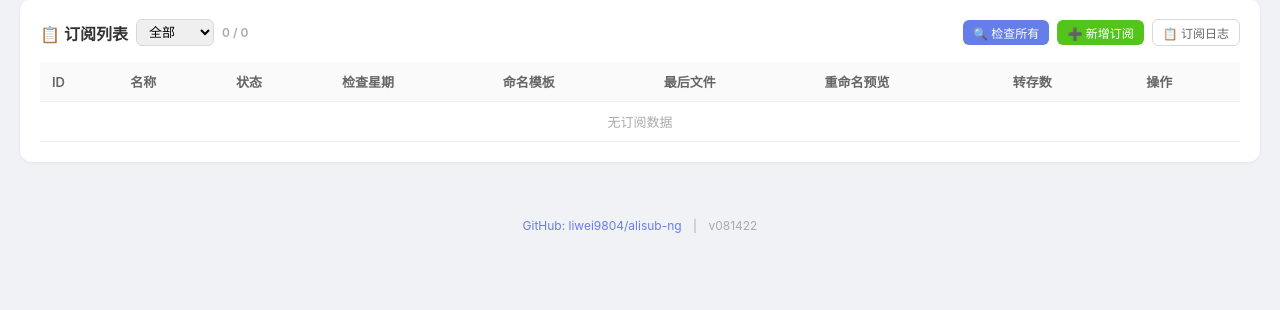
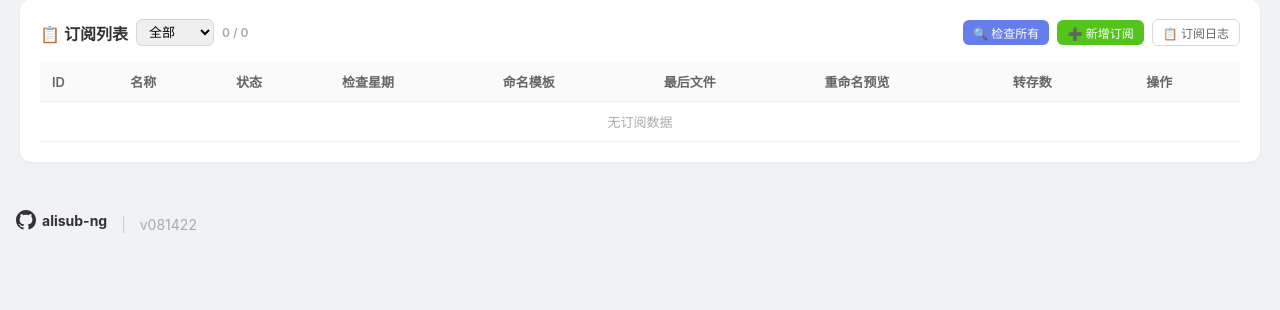
Before and after one commit to liwei9804/alisub-ng, a Flask app: page / in a window 1280 px wide. Shown: the part 259-569 px from the top of the page. Run offline with Flask 3, Linux system fonts and the light colour scheme; the visitor is signed in with stand-in values (Sample User, id 1); data that the repository does not hold is empty.

Commit message:
release: v081422 - 底部添加 GitHub logo 和版本号

```diff
--- a/templates/index.html
+++ b/templates/index.html
@@ -793,10 +793,13 @@ fetch('/api/subscriptions').then(function(r){return r.json();}).then(function(d)
   renderStats(allSubs);
 }).catch(function(){});
 </script>
-<div style="text-align:center;padding:20px 0 10px;font-size:12px;color:#aaa">
-  <a href="https://github.com/liwei9804/alisub-ng" target="_blank" style="color:#667eea;text-decoration:none">GitHub: liwei9804/alisub-ng</a>
-  <span style="margin:0 8px">|</span>
-  <span>v081422</span>
+<div style="text-align:left;padding:12px 16px;font-size:14px;color:#888">
+  <a href="https://github.com/liwei9804/alisub-ng" target="_blank" style="color:#333;text-decoration:none;display:inline-flex;align-items:center;gap:6px">
+    <svg height="20" width="20" viewBox="0 0 16 16" fill="#333"><path d="M8 0C3.58 0 0 3.58 0 8c0 3.54 2.29 6.53 5.47 7.59.4.07.55-.17.55-.38 0-.19-.01-.82-.01-1.49-2.01.37-2.53-.49-2.69-.94-.09-.23-.48-.94-.82-1.13-.28-.15-.68-.52-.01-.53.63-.01 1.08.58 1.23.82.72 1.21 1.87.87 2.33.66.07-.52.28-.87.51-1.07-1.78-.2-3.64-.89-3.64-3.95 0-.87.31-1.59.82-2.15-.08-.2-.36-1.02.08-2.12 0 0 .67-.21 2.2.82.64-.18 1.32-.27 2-.27.68 0 1.36.09 2 .27 1.53-1.04 2.2-.82 2.2-.82.44 1.1.16 1.92.08 2.12.51.56.82 1.27.82 2.15 0 3.07-1.87 3.75-3.65 3.95.29.25.54.73.54 1.48 0 1.07-.01 1.93-.01 2.2 0 .21.15.46.55.38A8.013 8.013 0 0016 8c0-4.42-3.58-8-8-8z"/></svg>
+    <b>alisub-ng</b>
+  </a>
+  <span style="margin:0 10px;color:#ccc">|</span>
+  <span style="color:#aaa">v081422</span>
 </div>
 </body>
 </html>
```
